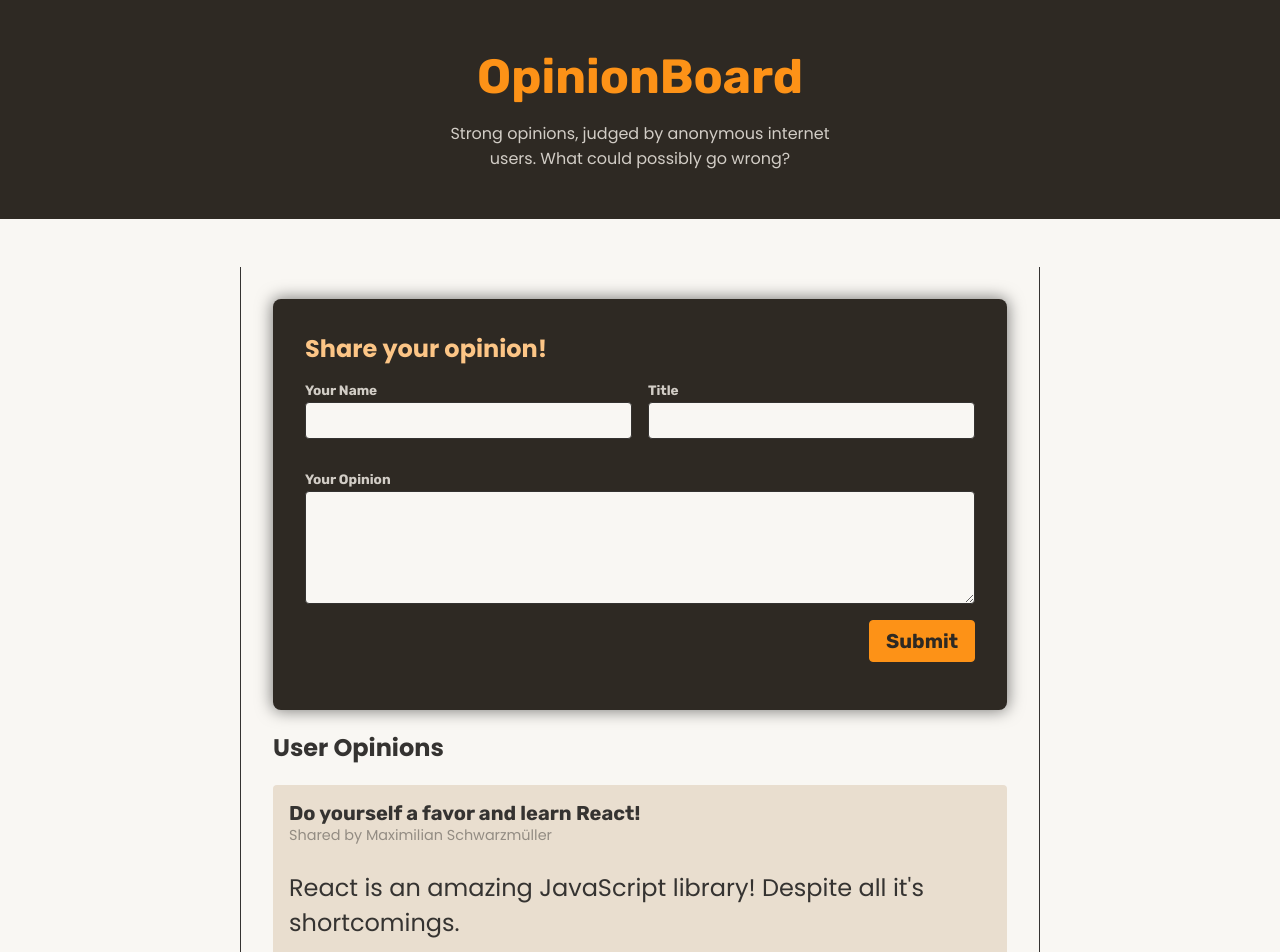
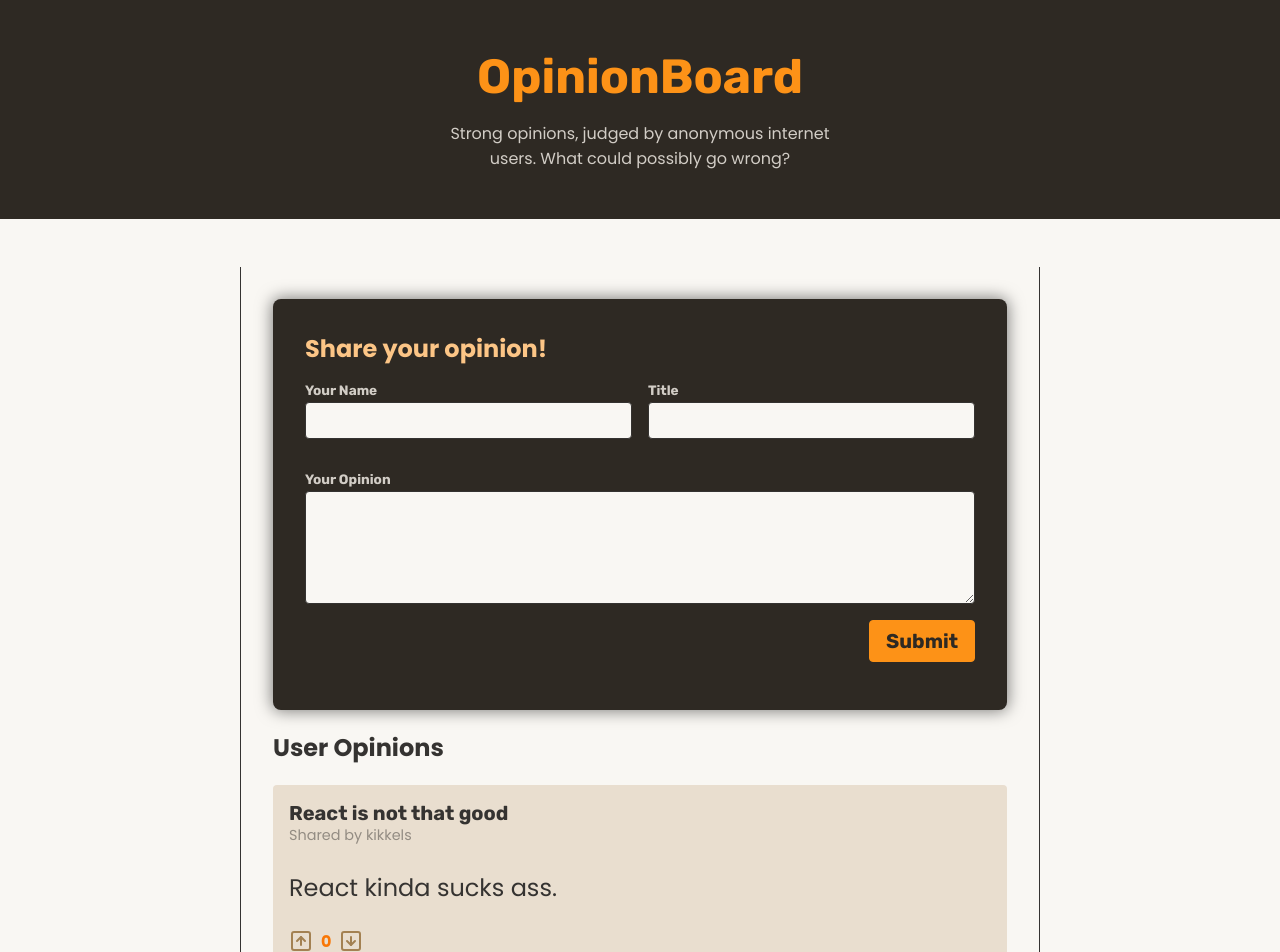
Before and after one commit to JereLantz/vertyo-or-c18-17bformactions-adv, a React (Vite) app: page / in a window 1280 px wide. Shown: the top 952 px of the page. Built offline with nearby package versions, Linux system fonts and the light colour scheme; data requests are answered from the project's data file.

Commit message:
adding opinions works

```diff
--- a/backend/db.json
+++ b/backend/db.json
@@ -1,5 +1,12 @@
 {
   "opinions": [
+    {
+      "id": 1743777913596,
+      "votes": 0,
+      "userName": "kikkels",
+      "title": "React is not that good",
+      "body": "React kinda sucks ass."
+    },
     {
       "id": 1,
       "userName": "Maximilian Schwarzmüller",
--- a/src/components/NewOpinion.jsx
+++ b/src/components/NewOpinion.jsx
@@ -1,9 +1,13 @@
-import { useActionState } from "react";
+import { useActionState, use } from "react";
+
+import { OpinionsContext } from "../store/opinions-context"
 
 export function NewOpinion() {
+    const {addOpinion} = use(OpinionsContext)
+
     const [formState, formAction] = useActionState(shareOpinionAction, {errors:null})
 
-    function shareOpinionAction(_, formDate){
+    async function shareOpinionAction(_, formDate){
         const userName = formDate.get("userName")
         const title = formDate.get("title")
         const body = formDate.get("body")
@@ -30,6 +34,7 @@ export function NewOpinion() {
             }}
         }
 
+        await addOpinion({title,body,userName})
         return {errors:null}
     }
 
```
